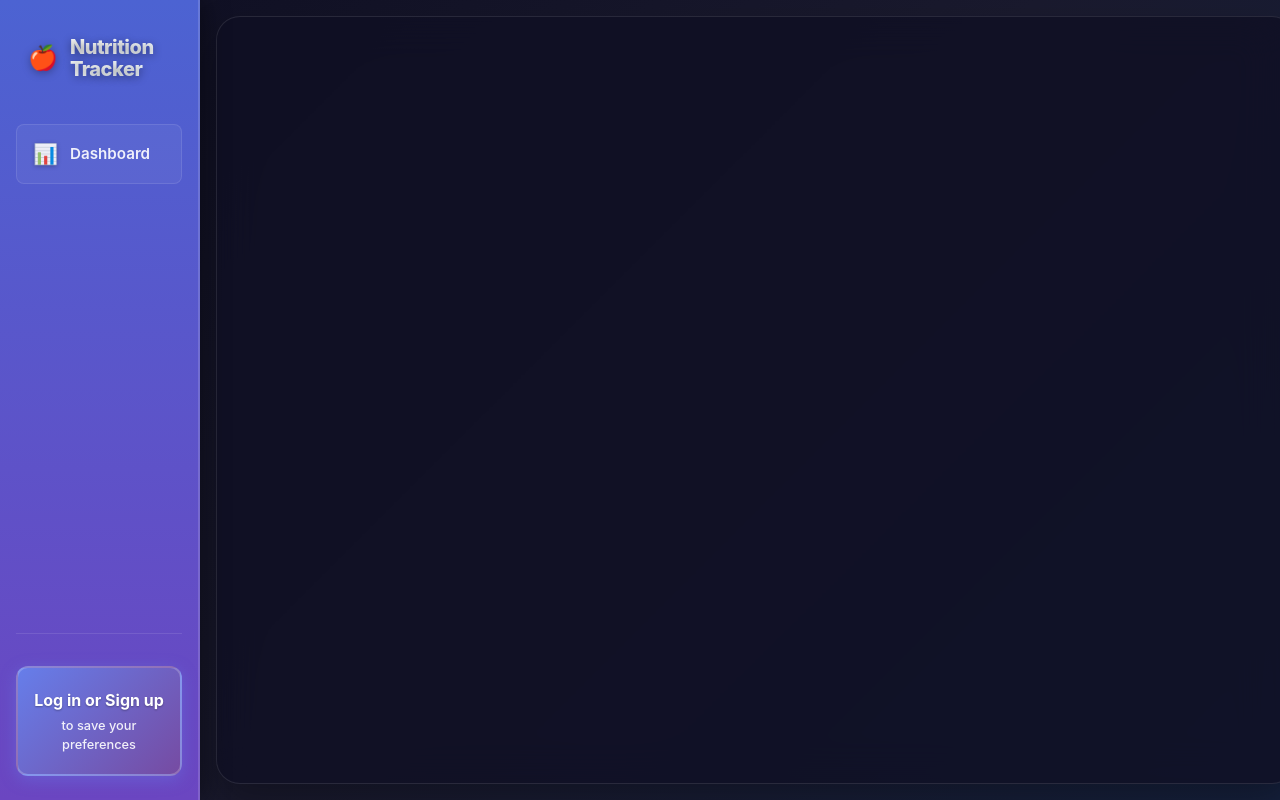
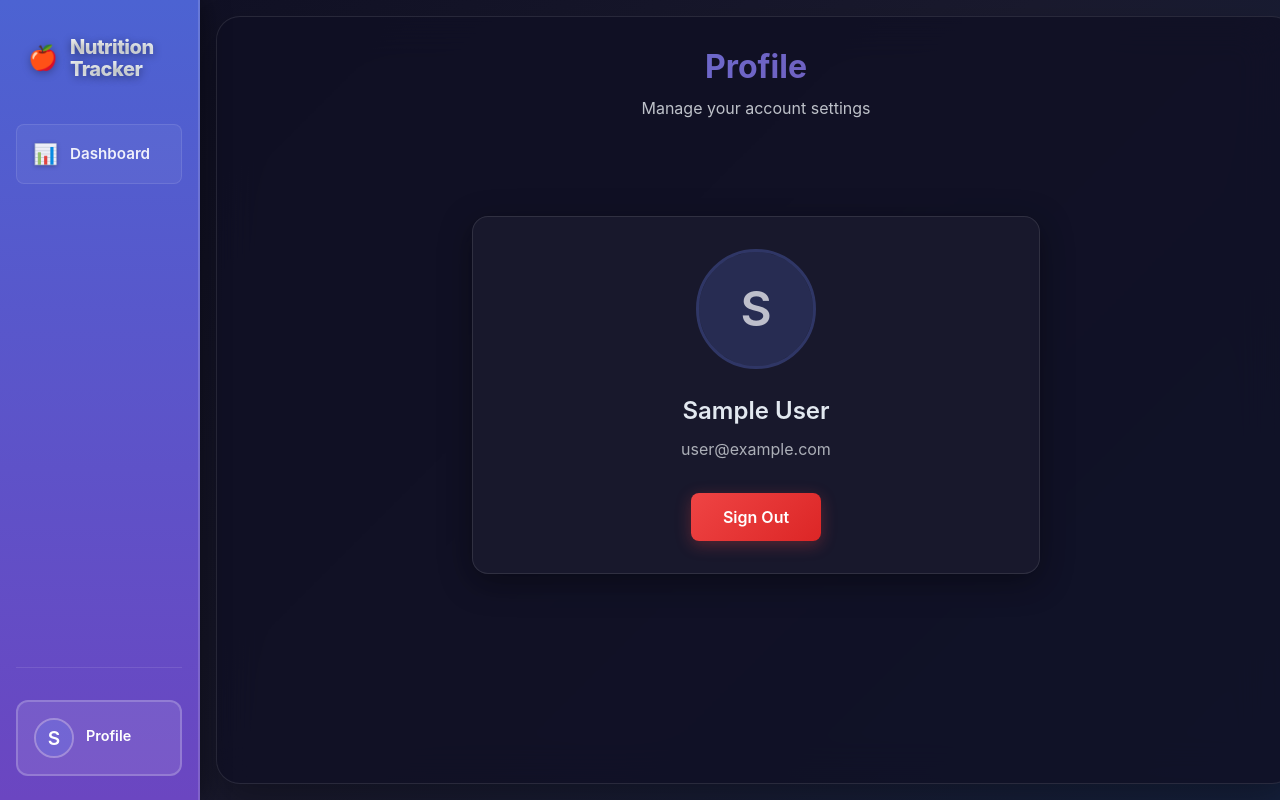
Before and after one commit to cadwalt/On-Campus-Nutrition-Tracker, a React (Vite) app: page /profile in a window 1280 px wide. Built offline with nearby package versions, Linux system fonts and the light colour scheme; no server answers; sample sign-in values are in the browser's storage.

Commit message:
Add user profile functionality with new ProfilePage component; enhance GlobalSidebar to display user profile and update styles in App.css

```diff
--- a/src/App.css
+++ b/src/App.css
@@ -223,6 +223,183 @@ body {
   font-size: 0.8rem;
   color: rgba(255, 255, 255, 0.9);
   font-weight: 500;
+}
+
+/* User Profile Button */
+.user-profile-button {
+  display: block;
+  text-decoration: none;
+  color: inherit;
+  transition: all 0.3s ease;
+  border-radius: 12px;
+  overflow: hidden;
+  background: rgba(255, 255, 255, 0.1);
+  border: 2px solid rgba(255, 255, 255, 0.2);
+  cursor: pointer;
+}
+
+.user-profile-button:hover {
+  text-decoration: none;
+  color: inherit;
+  background: rgba(255, 255, 255, 0.15);
+  transform: translateY(-1px);
+  box-shadow: 0 4px 12px rgba(0, 0, 0, 0.2);
+  border-color: rgba(255, 255, 255, 0.3);
+}
+
+.user-profile-content {
+  display: flex;
+  align-items: center;
+  gap: 0.75rem;
+  padding: 1rem;
+  position: relative;
+  width: 100%;
+}
+
+.user-profile-picture {
+  width: 40px;
+  height: 40px;
+  border-radius: 50%;
+  overflow: hidden;
+  flex-shrink: 0;
+  border: 2px solid rgba(255, 255, 255, 0.3);
+}
+
+.profile-picture-placeholder {
+  width: 100%;
+  height: 100%;
+  background: rgba(102, 126, 234, 0.3);
+  display: flex;
+  align-items: center;
+  justify-content: center;
+  font-size: 1.2rem;
+  font-weight: 600;
+  color: white;
+}
+
+.user-profile-info {
+  flex: 1;
+  min-width: 0;
+}
+
+.user-profile-name {
+  font-weight: 600;
+  font-size: 0.9rem;
+  color: white;
+  margin-bottom: 0.25rem;
+  white-space: nowrap;
+  overflow: hidden;
+  text-overflow: ellipsis;
+}
+
+.user-profile-status {
+  font-size: 0.75rem;
+  color: rgba(255, 255, 255, 0.8);
+  font-weight: 500;
+}
+
+.user-profile-arrow {
+  font-size: 1rem;
+  color: rgba(255, 255, 255, 0.6);
+  transition: all 0.3s ease;
+  margin-left: auto;
+  font-weight: bold;
+}
+
+.user-profile-button:hover .user-profile-arrow {
+  color: rgba(255, 255, 255, 0.9);
+  transform: translateX(2px);
+}
+
+/* Profile Page */
+.profile-page {
+  min-height: 100%;
+  display: flex;
+  flex-direction: column;
+}
+
+.profile-content {
+  flex: 1;
+  padding: 2rem 1rem;
+  max-width: 600px;
+  margin: 0 auto;
+  width: 100%;
+}
+
+.profile-card {
+  background: rgba(26, 26, 46, 0.9);
+  border-radius: 16px;
+  box-shadow: 0 8px 32px rgba(0, 0, 0, 0.4);
+  padding: 2rem;
+  border: 1px solid rgba(255, 255, 255, 0.1);
+  backdrop-filter: blur(10px);
+}
+
+.profile-info-section {
+  display: flex;
+  flex-direction: column;
+  align-items: center;
+  text-align: center;
+  margin-bottom: 2rem;
+}
+
+.profile-picture-large {
+  width: 120px;
+  height: 120px;
+  border-radius: 50%;
+  overflow: hidden;
+  margin-bottom: 1.5rem;
+  border: 3px solid rgba(102, 126, 234, 0.3);
+}
+
+.profile-picture-placeholder-large {
+  width: 100%;
+  height: 100%;
+  background: rgba(102, 126, 234, 0.2);
+  display: flex;
+  align-items: center;
+  justify-content: center;
+  font-size: 3rem;
+  color: rgba(255, 255, 255, 0.7);
+  font-weight: 600;
+}
+
+.user-details h2 {
+  color: #e2e8f0;
+  font-size: 1.5rem;
+  font-weight: 600;
+  margin-bottom: 0.5rem;
+}
+
+.user-email {
+  color: #d1d5db;
+  font-size: 1rem;
+  opacity: 0.8;
+}
+
+.profile-actions {
+  display: flex;
+  justify-content: center;
+  margin-top: 2rem;
+}
+
+.logout-button {
+  background: linear-gradient(135deg, #ef4444 0%, #dc2626 100%);
+  color: white;
+  border: none;
+  padding: 0.875rem 2rem;
+  font-size: 1rem;
+  font-weight: 600;
+  border-radius: 8px;
+  cursor: pointer;
+  transition: all 0.3s ease;
+  font-family: inherit;
+  box-shadow: 0 4px 16px rgba(239, 68, 68, 0.3);
+}
+
+.logout-button:hover {
+  transform: translateY(-2px);
+  box-shadow: 0 8px 24px rgba(239, 68, 68, 0.4);
 }
 
 /* App Layout */
@@ -956,6 +1133,31 @@ body {
     font-size: 0.75rem;
   }
 
+  .user-profile-content {
+    padding: 0.75rem;
+  }
+
+  .user-profile-picture {
+    width: 32px;
+    height: 32px;
+  }
+
+  .profile-picture-placeholder {
+    font-size: 1rem;
+  }
+
+  .user-profile-name {
+    font-size: 0.8rem;
+  }
+
+  .user-profile-status {
+    font-size: 0.7rem;
+  }
+
+  .user-profile-arrow {
+    font-size: 0.9rem;
+  }
+
   .main-content {
     margin: 0.5rem;
     width: calc(100vw - 180px);
--- a/src/App.tsx
+++ b/src/App.tsx
@@ -3,6 +3,7 @@ import './App.css';
 import GlobalSidebar from './components/GlobalSidebar';
 import AuthPage from './pages/AuthPage';
 import Dashboard from './pages/Dashboard';
+import ProfilePage from './pages/ProfilePage';
 
 function App() {
   return (
@@ -15,6 +16,7 @@ function App() {
               <Route path="/" element={<Navigate to="/dashboard" replace />} />
               <Route path="/auth" element={<AuthPage />} />
               <Route path="/dashboard" element={<Dashboard />} />
+              <Route path="/profile" element={<ProfilePage />} />
             </Routes>
           </main>
         </div>
--- a/src/components/GlobalSidebar.tsx
+++ b/src/components/GlobalSidebar.tsx
@@ -1,8 +1,18 @@
-import React from 'react';
+import React, { useState, useEffect } from 'react';
 import { Link, useLocation } from 'react-router-dom';
+import { auth } from '../firebase';
+import type { User } from 'firebase/auth';
 
 const GlobalSidebar: React.FC = () => {
   const location = useLocation();
+  const [user, setUser] = useState<User | null>(null);
+
+  useEffect(() => {
+    const unsubscribe = auth.onAuthStateChanged((user) => {
+      setUser(user);
+    });
+    return () => unsubscribe();
+  }, []);
 
   return (
     <aside className="global-sidebar">
@@ -22,6 +32,20 @@ const GlobalSidebar: React.FC = () => {
         </nav>
 
         <div className="sidebar-footer">
+          {user ? (
+            <Link to="/profile" className="user-profile-button">
+              <div className="user-profile-content">
+                <div className="user-profile-picture">
+                  <div className="profile-picture-placeholder">
+                    {user.displayName ? user.displayName.charAt(0).toUpperCase() : user.email?.charAt(0).toUpperCase() || 'U'}
+                  </div>
+                </div>
+                <div className="user-profile-info">
+                  <div className="user-profile-name">Profile</div>
+                </div>
+              </div>
+            </Link>
+          ) : (
             <Link to="/auth" className="auth-cta-button">
               <div className="auth-cta-content">
                 <div className="auth-cta-text">
@@ -30,6 +54,7 @@ const GlobalSidebar: React.FC = () => {
                 </div>
               </div>
             </Link>
+          )}
         </div>
       </div>
     </aside>
--- /dev/null
+++ b/src/pages/ProfilePage.tsx
@@ -0,0 +1,83 @@
+import React, { useState, useEffect } from 'react';
+import { useNavigate } from 'react-router-dom';
+import { auth } from '../firebase';
+import { signOut } from 'firebase/auth';
+import type { User } from 'firebase/auth';
+
+const ProfilePage: React.FC = () => {
+  const [user, setUser] = useState<User | null>(null);
+  const [loading, setLoading] = useState(true);
+  const navigate = useNavigate();
+
+  useEffect(() => {
+    const unsubscribe = auth.onAuthStateChanged((user) => {
+      setUser(user);
+      setLoading(false);
+    });
+    return () => unsubscribe();
+  }, []);
+
+  const handleLogout = async () => {
+    try {
+      await signOut(auth);
+      navigate('/dashboard');
+    } catch (error) {
+      console.error('Error signing out:', error);
+    }
+  };
+
+  if (loading) {
+    return (
+      <div className="profile-page">
+        <div className="page-header">
+          <h1>Loading...</h1>
+        </div>
+      </div>
+    );
+  }
+
+  if (!user) {
+    return (
+      <div className="profile-page">
+        <div className="page-header">
+          <h1>Not Signed In</h1>
+          <p>Please sign in to view your profile.</p>
+        </div>
+      </div>
+    );
+  }
+
+  return (
+    <div className="profile-page">
+      <div className="page-header">
+        <h1>Profile</h1>
+        <p>Manage your account settings</p>
+      </div>
+
+      <main className="profile-content">
+        <div className="profile-card">
+          <div className="profile-info-section">
+            <div className="profile-picture-large">
+              <div className="profile-picture-placeholder-large">
+                {user.displayName ? user.displayName.charAt(0).toUpperCase() : user.email?.charAt(0).toUpperCase() || 'U'}
+              </div>
+            </div>
+
+            <div className="user-details">
+              <h2>{user.displayName || 'User'}</h2>
+              <p className="user-email">{user.email}</p>
+            </div>
+          </div>
+
+          <div className="profile-actions">
+            <button className="logout-button" onClick={handleLogout}>
+              Sign Out
+            </button>
+          </div>
+        </div>
+      </main>
+    </div>
+  );
+};
+
+export default ProfilePage;
```
Lines whose indentation alone changed are shown as unchanged.
